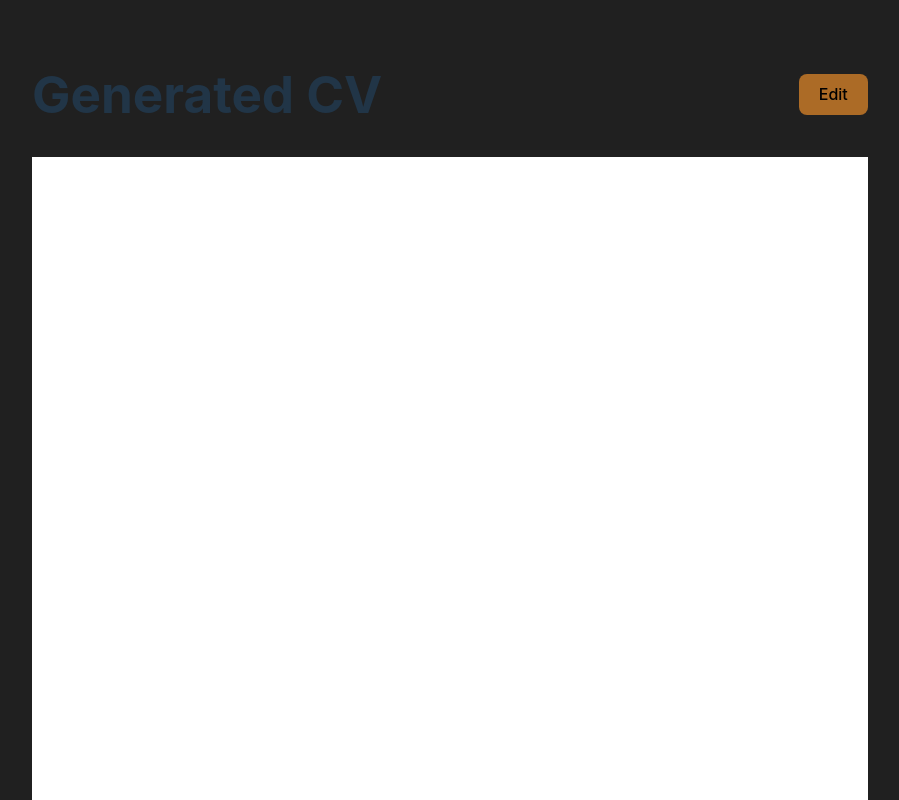
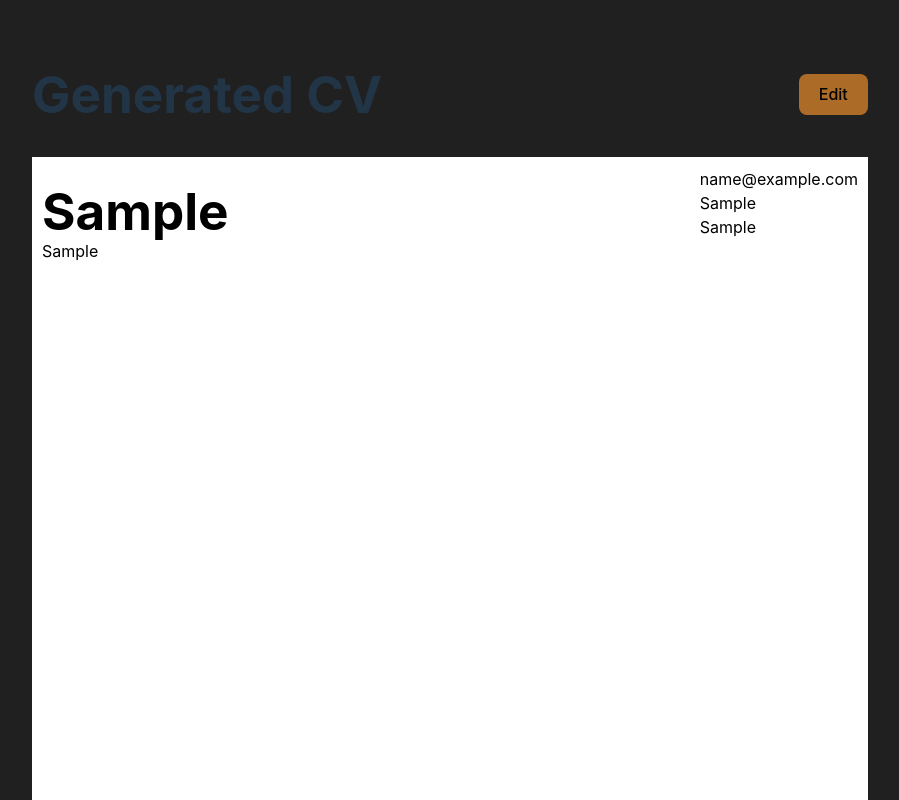
Before and after one commit to BDS-001/React-CV-Application, a React (Vite) app: page / in a window 1280 px wide. Both pictures are taken after typing "Sample", "name@example.com", "Sample", "Sample", "Sample" into the empty fields and a click on the button "Submit". Shown: the top 800 px of the page, without its empty margins (190-1089 px from the left). Built offline with nearby package versions, Linux system fonts and the light colour scheme.

Commit message:
format cv sections

```diff
--- a/src/components/Cv.jsx
+++ b/src/components/Cv.jsx
@@ -1,14 +1,30 @@
 import '../styles/Cv.css'
 
 function GeneralInfoSection({genInfo}) {
+  const info = genInfo[0]
   return (
-    genInfo.map((info) => <p key={info.id}>{info.val}</p>)
+    <>
+      <div className="cv-gen-info">
+        <h1>{info.name}</h1>
+        <div className="contact">
+          {info.email}
+          <br />
+          {info.phone}
+          <br />
+          {info.address}
+        </div>
+        <div className="about-me"> {info.about} </div>
+      </div>
+    </>
   )
 }
 
 function EducationSection({education}) {
+  if (education.length === 0) return
   return (
-    education.map((edu) =>
+    <>
+    <h1>Education</h1>
+    {education.map((edu) =>
     <div key={edu.id} className='education-cv-entry'>
       <p>{edu.cert}</p>
       <p>{edu.institution}</p>
@@ -16,13 +32,17 @@ function EducationSection({education}) {
       <p>{edu.startDate}</p>
       <p>{edu.endDate}</p>
       <p>{edu.field}</p>
-    </div> )
+    </div> )}
+    </>
   )
 }
 
 function ExperienceSection({experiences}) {
+  if (experiences.length === 0) return
   return (
-    experiences.map((experience) =>
+    <>
+    <h1>Experience</h1>
+    {experiences.map((experience) =>
     <div key={experience.id} className='experiences-cv-entry'>
       <p>{experience.jobTitle}</p>
       <p>{experience.company}</p>
@@ -30,7 +50,8 @@ function ExperienceSection({experiences}) {
       <p>{experience.endDate}</p>
       <p>{experience.location}</p>
       <p>{experience.jobDetails}</p>
-    </div> )
+    </div> )}
+    </>
   )
 }
 
--- a/src/styles/Cv.css
+++ b/src/styles/Cv.css
@@ -10,3 +10,21 @@
 p {
     margin: 0px;
 }
+
+.cv-gen-info {
+    display: grid;
+    grid-template-columns: 1fr 1fr;
+}
+
+.cv-gen-info h1 {
+    margin: 0;
+    align-self: end;
+}
+
+.contact {
+    justify-self: end;
+}
+
+.about-me {
+    grid-column: span 2;
+}
```
